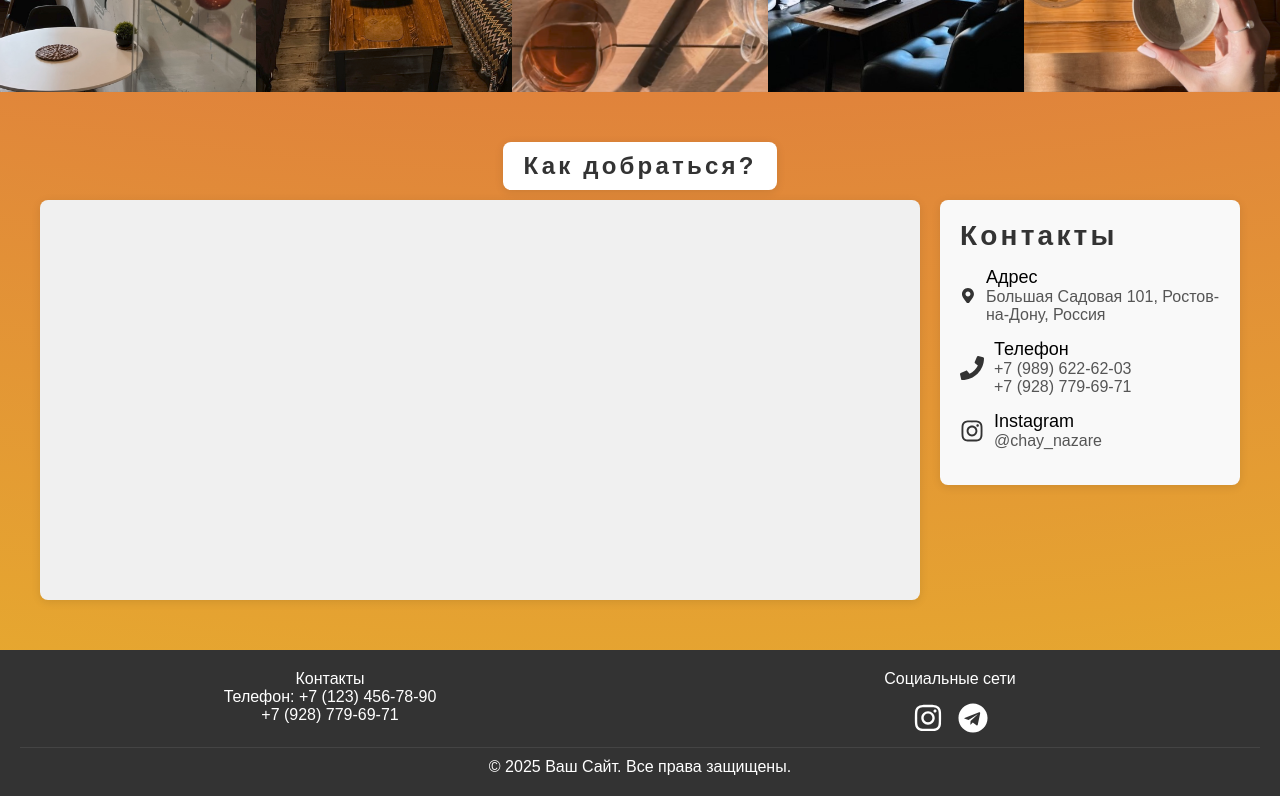
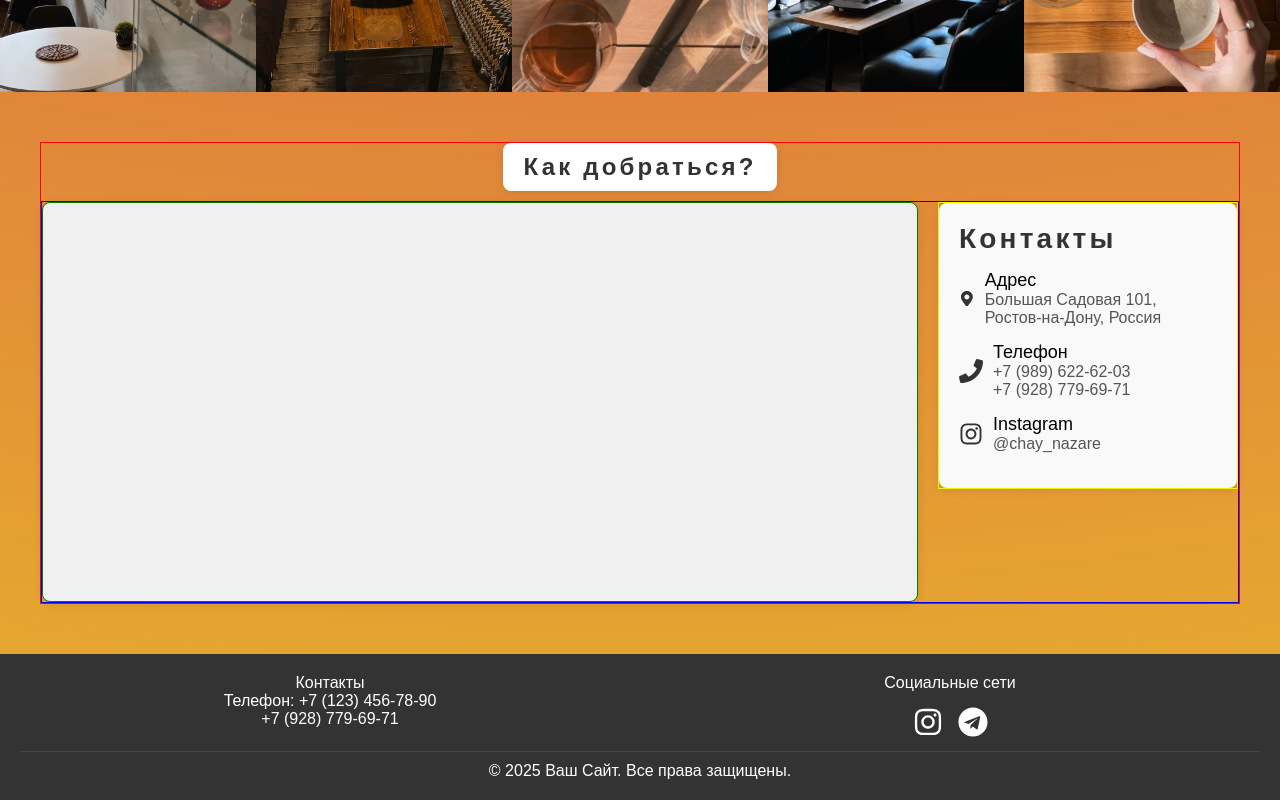
Before and after one commit to DarkAsirius/new-app, a React (Create React App) app: page / in a window 1280 px wide. Shown: the part 3268-4068 px from the top of the page. Built offline with nearby package versions, Linux system fonts and the light colour scheme; a web font is replaced by a local one.

Commit message:
Final Final

```diff
--- a/src/components/blocks/YandexMap/YandexMap.css
+++ b/src/components/blocks/YandexMap/YandexMap.css
@@ -65,3 +65,19 @@ body {
         margin-bottom: 20px; /* Добавляем отступ снизу */
     }
 }
+
+.map-container {
+    border: 1px solid red; /* Временная граница для отладки */
+}
+
+.map-wrapper {
+    border: 1px solid blue; /* Временная граница для отладки */
+}
+
+.map {
+    border: 1px solid green; /* Временная граница для отладки */
+}
+
+.contacts {
+    border: 1px solid yellow; /* Временная граница для отладки */
+}
--- a/src/components/blocks/YandexMap/index.js
+++ b/src/components/blocks/YandexMap/index.js
@@ -33,7 +33,7 @@ const YandexMap = ({ coordinates }) => {
                 <h2 className="map-title" id="map1">Как добраться?</h2>
             </div>
             <div className="map-wrapper">
-                <div id="map" className="map" /> {/* Убедитесь, что ID совпадает */}
+                <div id="map" className="map" />
                 <div className="contacts">
                     <Contacts /> {/* Блок контактов справа от карты */}
                 </div>
```
Also changed, not shown: 11 other files (tests, documents, lock files or other folders).
